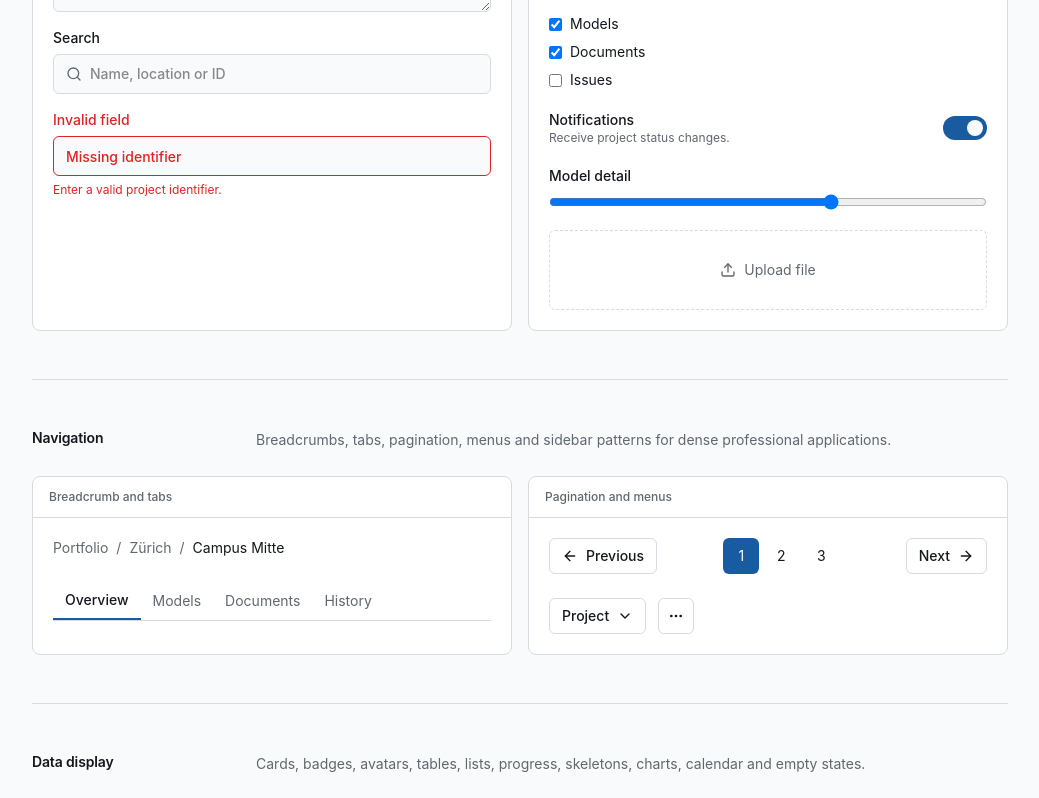
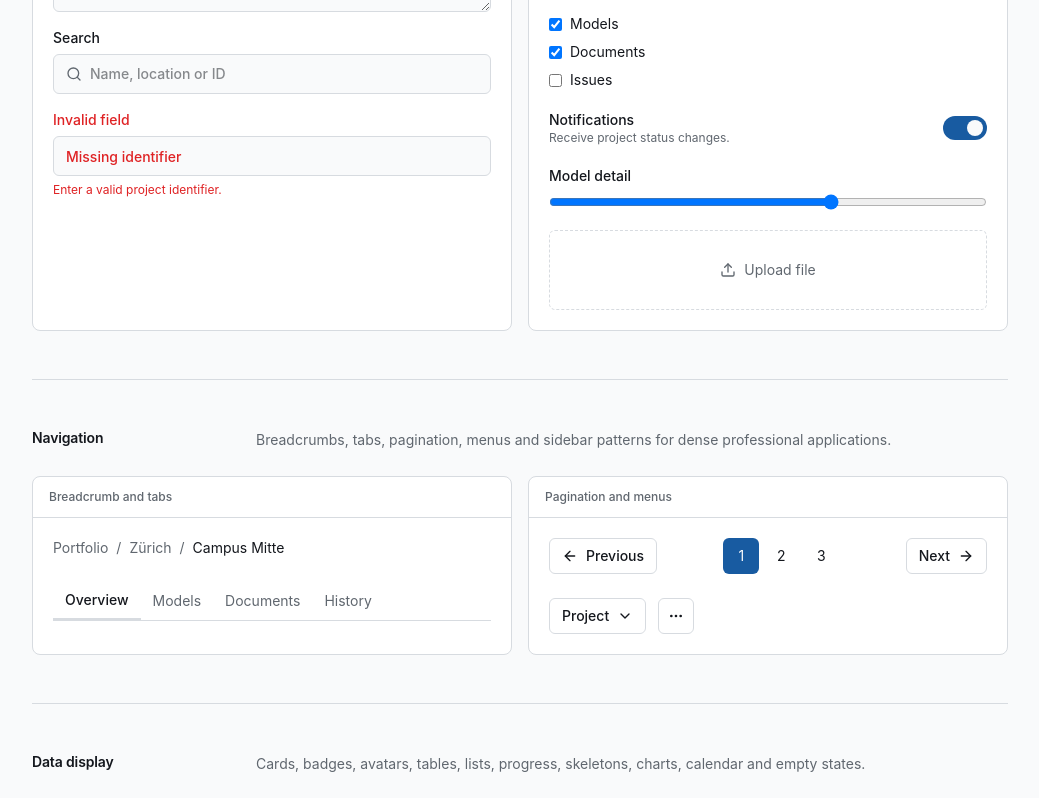
Before and after one commit to BIMfabrik/ui-system, a Next.js app: page / in a window 1280 px wide. Shown: the part 1760-2558 px from the top of the page, without its empty margins (240-1279 px from the left). Built offline with nearby package versions, Linux system fonts and the light colour scheme.

Commit message:
Use shared CSS package in catalogue

```diff
--- a/app/globals.css
+++ b/app/globals.css
@@ -1,5 +1,6 @@
 @import "tailwindcss";
 @import "tw-animate-css";
+@import "../styles/index.css";
 
 @custom-variant dark (&:is(.dark *));
 
@@ -36,67 +37,6 @@
   --radius-xl: calc(var(--radius) + 4px);
 }
 
-:root {
-  --font-sans: Inter, ui-sans-serif, system-ui, -apple-system, BlinkMacSystemFont, "Segoe UI", sans-serif;
-  --font-mono: "SFMono-Regular", Consolas, "Liberation Mono", monospace;
-  --radius: 0.5rem;
-  --background: oklch(0.985 0.002 247.8);
-  --foreground: oklch(0.205 0.012 255.7);
-  --card: oklch(1 0 0);
-  --card-foreground: oklch(0.205 0.012 255.7);
-  --popover: oklch(1 0 0);
-  --popover-foreground: oklch(0.205 0.012 255.7);
-  --primary: oklch(0.47 0.13 253.2);
-  --primary-foreground: oklch(0.985 0.002 247.8);
-  --secondary: oklch(0.95 0.004 247.9);
-  --secondary-foreground: oklch(0.27 0.012 255.7);
-  --muted: oklch(0.95 0.004 247.9);
-  --muted-foreground: oklch(0.51 0.015 255.5);
-  --accent: oklch(0.93 0.02 252.9);
-  --accent-foreground: oklch(0.31 0.08 253.5);
-  --destructive: oklch(0.58 0.22 27.3);
-  --border: oklch(0.89 0.008 247.9);
-  --input: oklch(0.89 0.008 247.9);
-  --ring: oklch(0.56 0.12 253.1);
-  --surface: oklch(1 0 0);
-  --surface-subtle: oklch(0.965 0.003 247.9);
-  --surface-elevated: oklch(1 0 0);
-  --success: oklch(0.55 0.14 151.2);
-  --warning: oklch(0.7 0.15 74.5);
-  --info: oklch(0.57 0.12 244.8);
+@layer base {
+  * { @apply outline-ring/50; }
 }
-
-.dark {
-  --background: oklch(0.17 0.01 255.8);
-  --foreground: oklch(0.94 0.006 247.9);
-  --card: oklch(0.205 0.012 255.7);
-  --card-foreground: oklch(0.94 0.006 247.9);
-  --popover: oklch(0.205 0.012 255.7);
-  --popover-foreground: oklch(0.94 0.006 247.9);
-  --primary: oklch(0.7 0.12 252.4);
-  --primary-foreground: oklch(0.18 0.02 254.3);
-  --secondary: oklch(0.25 0.012 255.7);
-  --secondary-foreground: oklch(0.92 0.006 247.9);
-  --muted: oklch(0.25 0.012 255.7);
-  --muted-foreground: oklch(0.68 0.012 247.9);
-  --accent: oklch(0.28 0.035 253.2);
-  --accent-foreground: oklch(0.88 0.045 251.6);
-  --destructive: oklch(0.7 0.19 22.2);
-  --border: oklch(1 0 0 / 12%);
-  --input: oklch(1 0 0 / 16%);
-  --ring: oklch(0.66 0.11 252.7);
-  --surface: oklch(0.205 0.012 255.7);
-  --surface-subtle: oklch(0.19 0.01 255.8);
-  --surface-elevated: oklch(0.235 0.012 255.7);
-  --success: oklch(0.7 0.13 151.2);
-  --warning: oklch(0.79 0.14 78.4);
-  --info: oklch(0.72 0.1 244.8);
-}
-
-@layer base {
-  * { @apply border-border outline-ring/50; }
-  html { color-scheme: light; }
-  html.dark { color-scheme: dark; }
-  body { @apply bg-background text-foreground antialiased; }
-  ::selection { @apply bg-primary/20; }
-}
```
